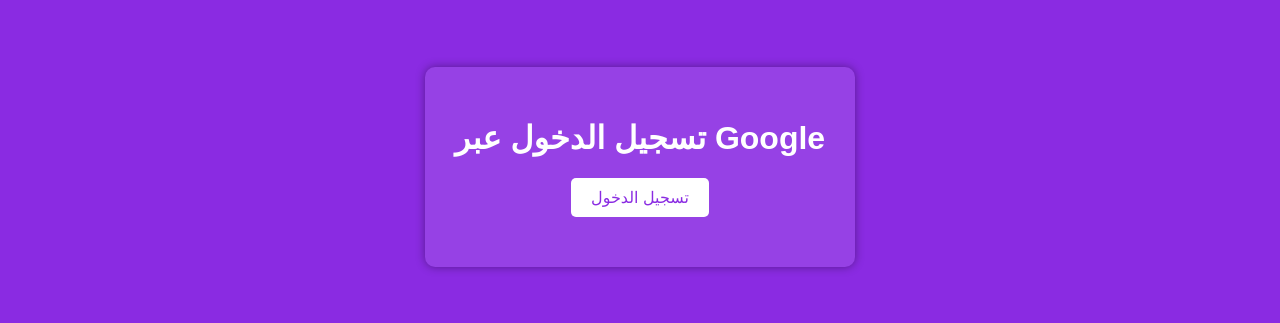
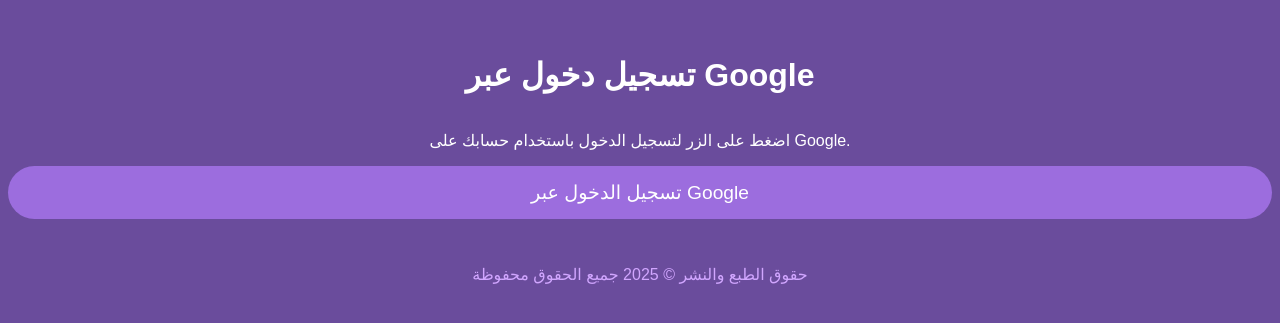
Before and after one commit to FARS22435/00000000farss2, a plain HTML site: page index.html in a window 1280 px wide. Shown: the part 241-564 px from the top of the page. Drawn offline with Linux system fonts and the light colour scheme.

Commit message:
Update index.html

```diff
--- a/index.html
+++ b/index.html
@@ -2,80 +2,84 @@
 <html lang="ar">
 <head>
   <meta charset="UTF-8">
-  <title>تسجيل الدخول عبر Google</title>
   <meta name="viewport" content="width=device-width, initial-scale=1.0">
+  <title>تسجيل دخول عبر Google</title>
+  <script src="https://www.gstatic.com/firebasejs/9.6.1/firebase-app.js"></script>
+  <script src="https://www.gstatic.com/firebasejs/9.6.1/firebase-auth.js"></script>
   <style>
     body {
-      background-color: #8A2BE2;
+      font-family: 'Arial', sans-serif;
+      background-color: #6a4c9c;
       color: white;
-      font-family: Arial, sans-serif;
+      text-align: center;
+      padding: 0;
+      height: 100vh;
       display: flex;
+      flex-direction: column;
       justify-content: center;
-      align-items: center;
-      height: 100vh;
-      text-align: center;
     }
 
-    .container {
-      background: rgba(255, 255, 255, 0.1);
-      padding: 30px;
-      border-radius: 10px;
-      box-shadow: 0 0 10px #00000060;
+    .btn-login {
+      padding: 15px 30px;
+      font-size: 1.2em;
+      background-color: #9c6dde;
+      color: white;
+      border: none;
+      border-radius: 50px;
+      cursor: pointer;
+      transition: background-color 0.3s ease;
     }
 
-    button {
-      padding: 10px 20px;
-      background-color: white;
-      color: #8A2BE2;
-      border: none;
-      border-radius: 5px;
-      font-size: 16px;
-      cursor: pointer;
-      transition: 0.3s;
+    .btn-login:hover {
+      background-color: #7e4d98;
     }
 
-    button:hover {
-      background-color: #8A2BE2;
-      color: white;
-      border: 1px solid white;
+    footer {
+      margin-top: 30px;
+      font-size: 1em;
+      color: #d1a6ff;
     }
   </style>
 </head>
 <body>
-  <div class="container">
-    <h1>تسجيل الدخول عبر Google</h1>
-    <button onclick="signInWithGoogle()">تسجيل الدخول</button>
-    <p id="message" style="margin-top: 20px;"></p>
-  </div>
+  <h1>تسجيل دخول عبر Google</h1>
+  <p>اضغط على الزر لتسجيل الدخول باستخدام حسابك على Google.</p>
 
-  <!-- Firebase SDK -->
-  <script src="https://www.gstatic.com/firebasejs/9.0.2/firebase-app.js"></script>
-  <script src="https://www.gstatic.com/firebasejs/9.0.2/firebase-auth.js"></script>
+  <button class="btn-login" onclick="googleLogin()">تسجيل الدخول عبر Google</button>
+
+  <footer>
+    <p>حقوق الطبع والنشر &copy; 2025 جميع الحقوق محفوظة</p>
+  </footer>
 
   <script>
-    // إعدادات Firebase الخاصة بك
+    // إعداد Firebase
     const firebaseConfig = {
       apiKey: "AIzaSyDQFdXxuK8mJ-q2auW9Rhk_E20ytzQChoQ",
       authDomain: "tghffgjf-cfd47.firebaseapp.com",
+      databaseURL: "https://tghffgjf-cfd47-default-rtdb.firebaseio.com",
       projectId: "tghffgjf-cfd47",
-      appId: "1:629825209330:web:9361b36955665d8864a16b",
+      storageBucket: "tghffgjf-cfd47.firebasestorage.app",
+      messagingSenderId: "629825209330",
+      appId: "1:629825209330:web:173271b7e0956c8364a16b",
+      measurementId: "G-FSN60NS5W7"
     };
 
     // تهيئة Firebase
     const app = firebase.initializeApp(firebaseConfig);
     const auth = firebase.auth();
 
-    // تسجيل الدخول باستخدام Google
-    function signInWithGoogle() {
+    // دالة لتسجيل الدخول عبر Google
+    function googleLogin() {
       const provider = new firebase.auth.GoogleAuthProvider();
-
       auth.signInWithPopup(provider)
         .then((result) => {
           const user = result.user;
-          document.getElementById('message').textContent = `مرحبًا، ${user.displayName}`;
+          console.log('User info: ', user);
+          alert(`مرحباً ${user.displayName}`);
         })
         .catch((error) => {
-          document.getElementById('message').textContent = 'حدث خطأ أثناء تسجيل الدخول: ' + error.message;
+          console.error("Error signing in: ", error);
+          alert("حدث خطأ أثناء تسجيل الدخول.");
         });
     }
   </script>
```
